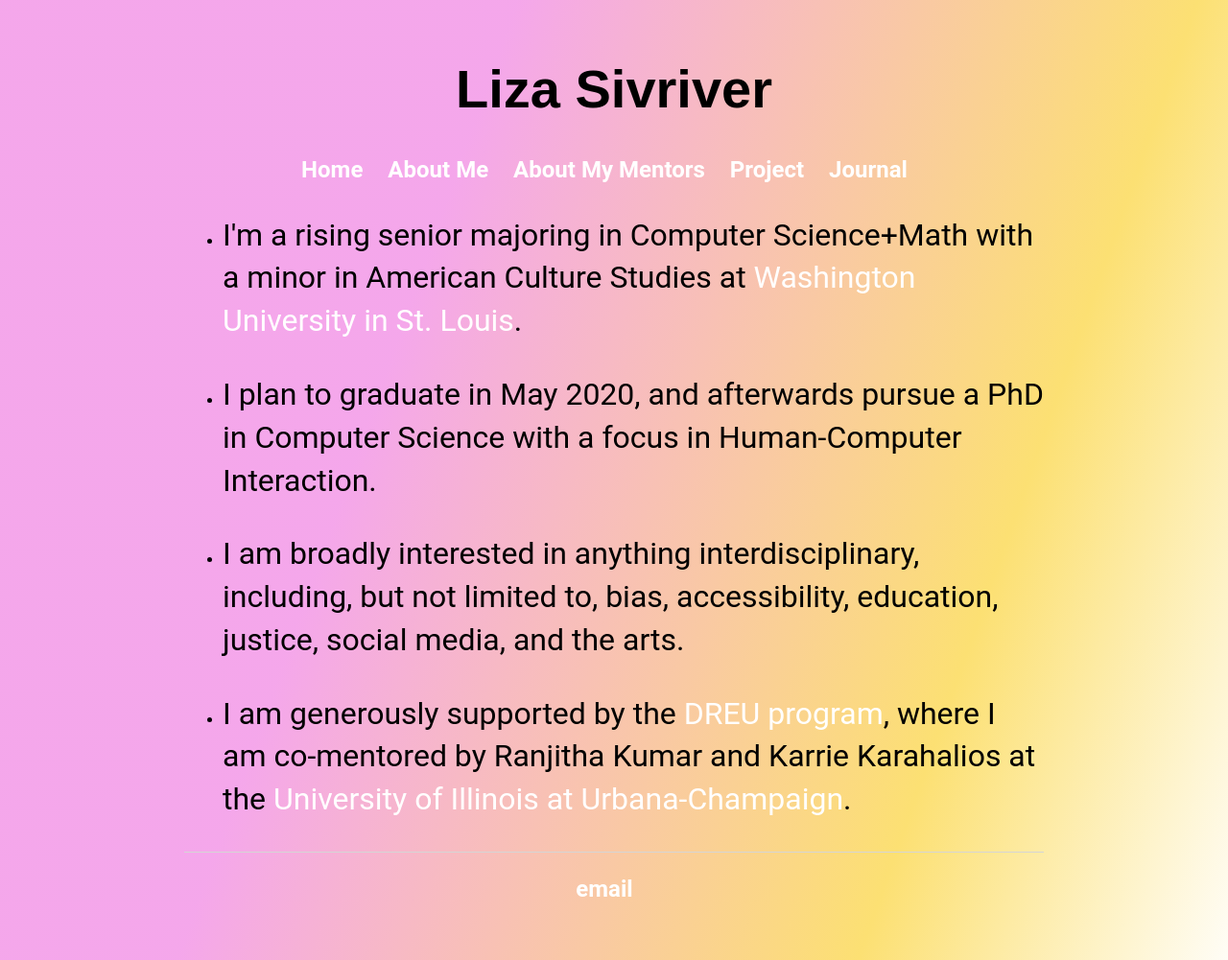
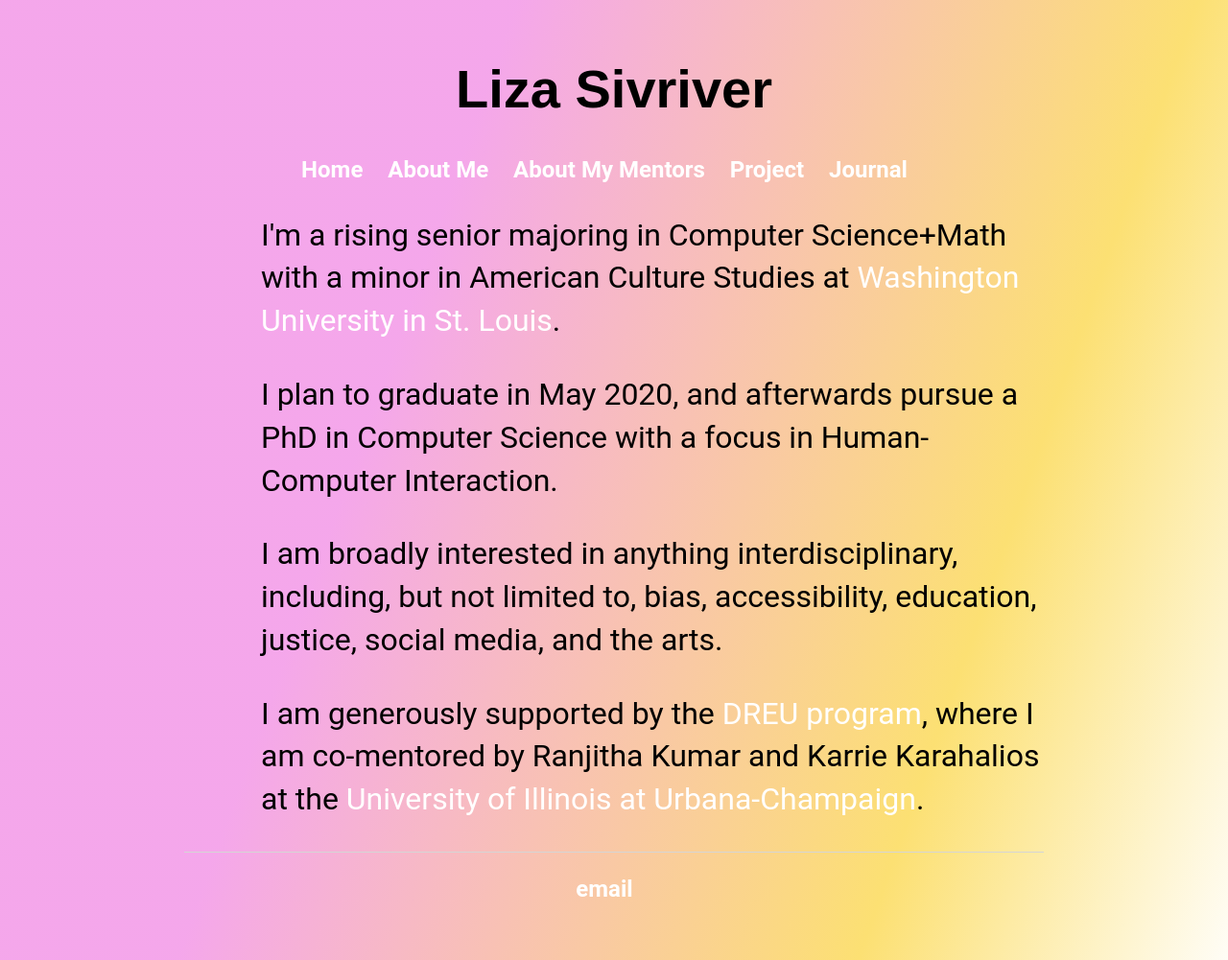
Before and after one commit to lizasivriver/lizasivriver, a Jekyll site: the page built from about.html, in a window 1280 px wide. Shown: the whole page at 96% size. Built offline with Jekyll 4.4.1, drawn with Linux system fonts in a browser that asks for light colours.

```diff
--- a/about.html
+++ b/about.html
@@ -4,10 +4,10 @@ title: About Liza
 ---
 <div class="blurb">
 	<ul>
-		<li><p>I'm a rising senior majoring in Computer Science+Math with a minor in American Culture Studies at <a href="https://wustl.edu/">Washington University in St. Louis</a>.</p> </li>
-		<li><p>I plan to graduate in May 2020, and afterwards pursue a PhD in Computer Science with a focus in Human-Computer Interaction. </p></li>
-		<li><p>I am broadly interested in anything interdisciplinary, including, but not limited to, bias, accessibility, education, justice, social media, and the arts.</p></li>
-		<li><p>I am generously supported by the <a href="https://cra.org/cra-w/dreu/">DREU program</a>, where I am co-mentored by Ranjitha Kumar and Karrie Karahalios at the <a href="https://illinois.edu/">University of Illinois at Urbana-Champaign</a>.</p></li>
+		<ul><p>I'm a rising senior majoring in Computer Science+Math with a minor in American Culture Studies at <a href="https://wustl.edu/">Washington University in St. Louis</a>.</p> </ul>
+		<ul><p>I plan to graduate in May 2020, and afterwards pursue a PhD in Computer Science with a focus in Human-Computer Interaction. </p></ul>
+		<ul><p>I am broadly interested in anything interdisciplinary, including, but not limited to, bias, accessibility, education, justice, social media, and the arts.</p></ul>
+		<ul><p>I am generously supported by the <a href="https://cra.org/cra-w/dreu/">DREU program</a>, where I am co-mentored by Ranjitha Kumar and Karrie Karahalios at the <a href="https://illinois.edu/">University of Illinois at Urbana-Champaign</a>.</p></ul>
 
 	</ul>
 </div>
```
